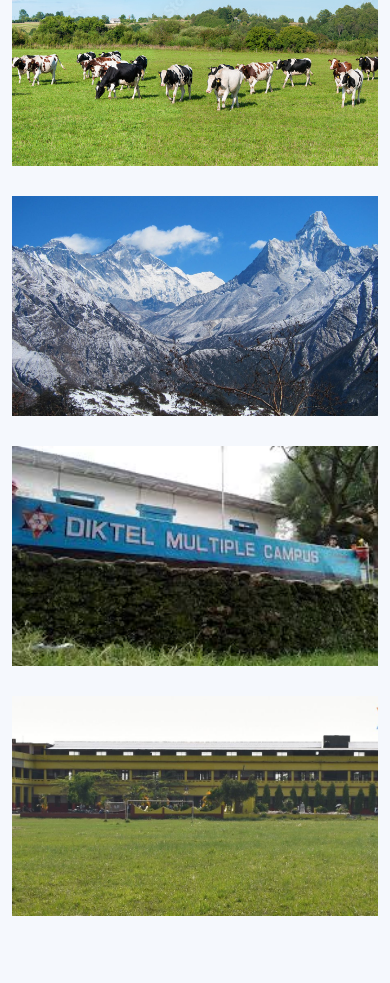
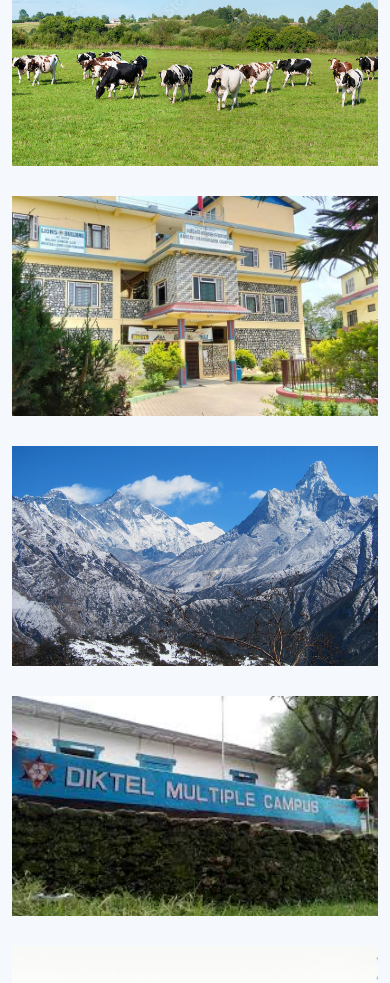
Before and after one commit to KUMARMINTUSAH/portfolio, a plain HTML site: page index.html in a window 390 px wide. Shown: the part 8358-9341 px from the top of the page. Drawn offline with nearby package versions, Linux system fonts and the light colour scheme.

Commit message:
Update index.html
latest update

```diff
--- a/index.html
+++ b/index.html
@@ -450,6 +450,16 @@
               </div>
             </div>
           </div>
+           <div class="col-lg-4 col-md-6 portfolio-item filter-web">
+            <div class="portfolio-wrap">
+              <img src="assets/img/portfolio/portfolio-5.jpg" class="img-fluid" alt="">
+              <div class="portfolio-links">
+                <a href="assets/img/portfolio/portfolio-5.jpg" data-gallery="portfolioGallery"
+                  class="portfolio-lightbox" title="Web 2"><i class="bx bx-plus"></i></a>
+                <a href="https://flc.org.np/" title="More Details"><i class="bx bx-link"></i></a>
+              </div>
+            </div>
+          </div>
           <div class="col-lg-4 col-md-6 portfolio-item filter-web">
             <div class="portfolio-wrap">
               <img src="assets/img/portfolio/portfolio-6.jpg" class="img-fluid" alt="">
```
